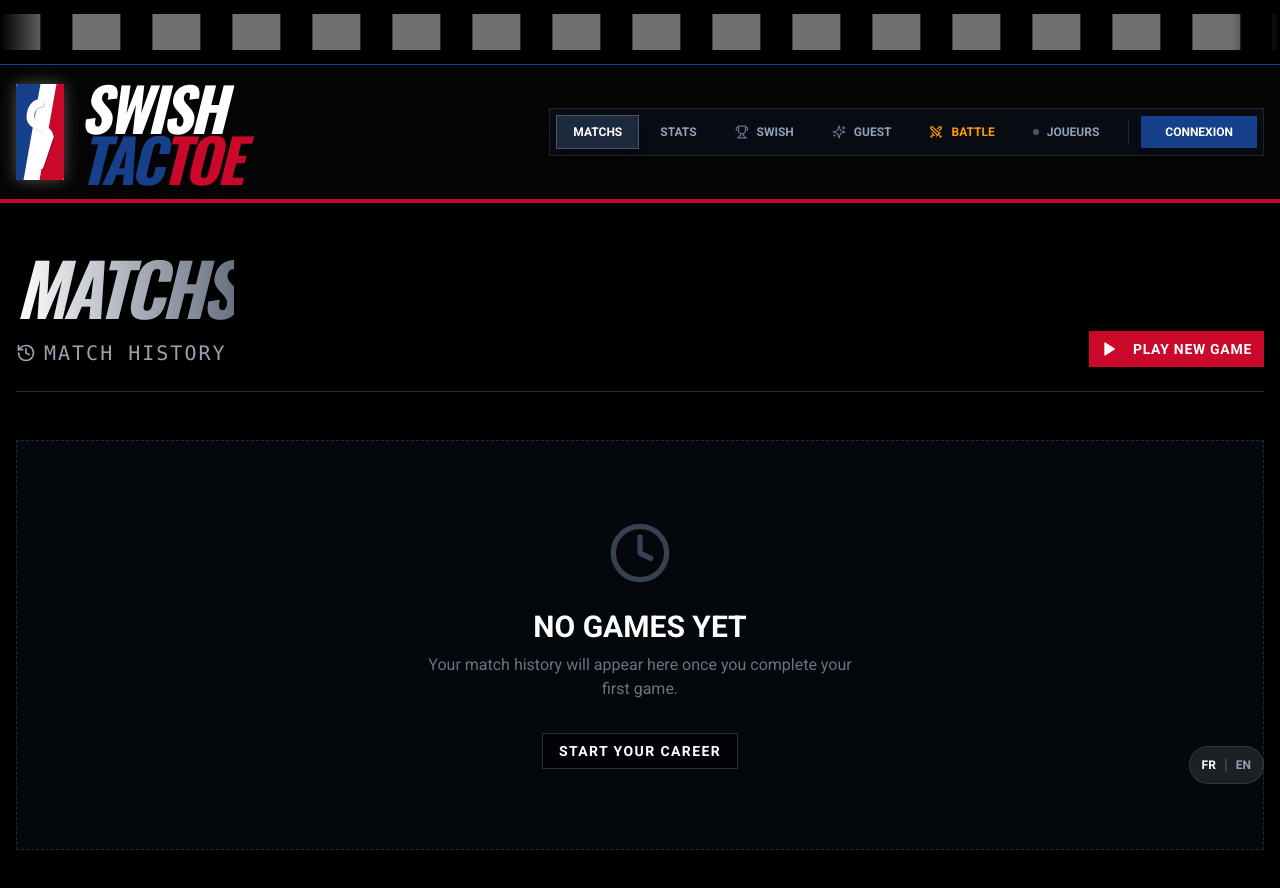
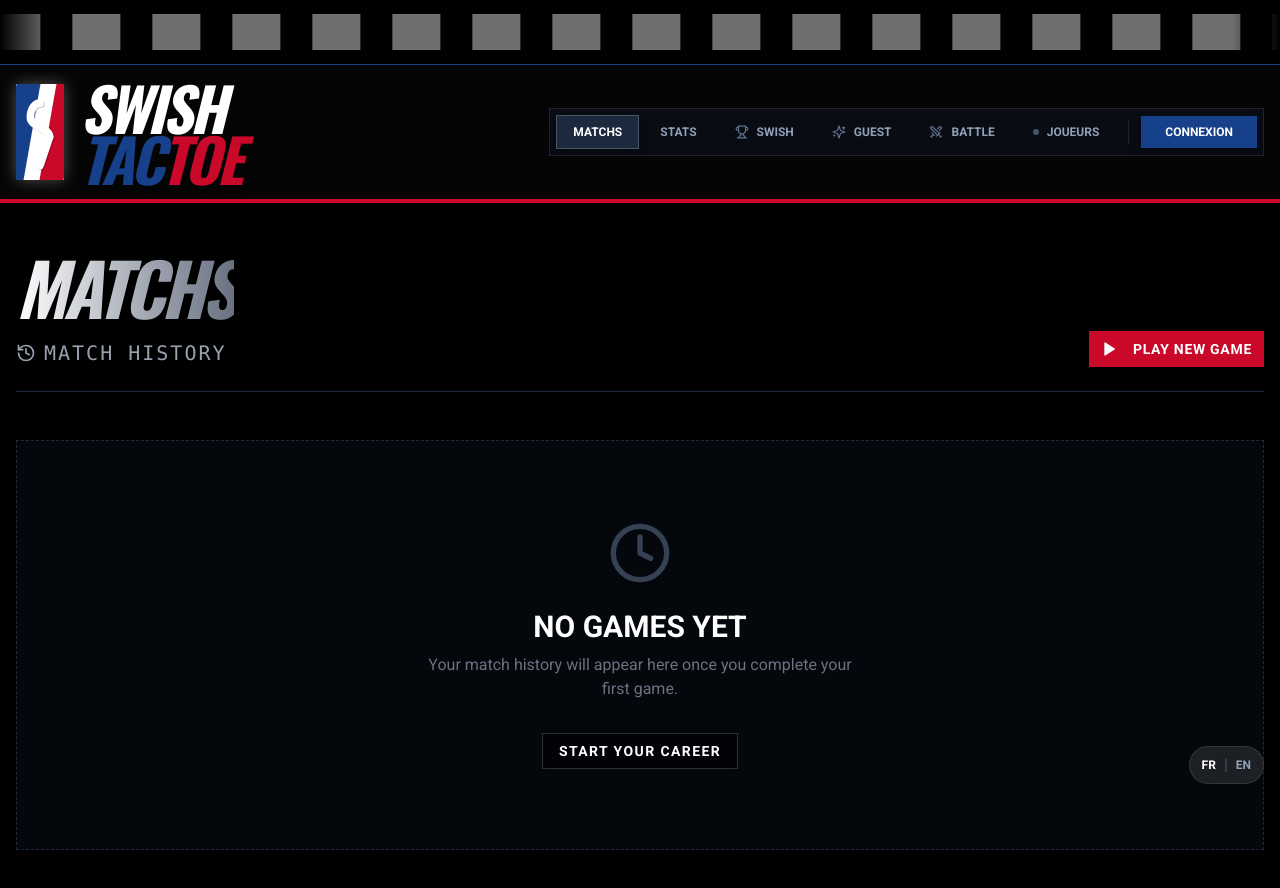
Before and after one commit to binksterrel/swish-tac-toe, a Next.js app: page /games in a window 1280 px wide. Shown: the top 888 px of the page. Built offline with nearby package versions, Linux system fonts and the light colour scheme; grey boxes are pictures that could not be loaded.

Commit message:
style: remove header from 404 and fix battle link colors

```diff
--- a/app/not-found.tsx
+++ b/app/not-found.tsx
@@ -10,9 +10,6 @@ export default function NotFound() {
 
   return (
     <div className="flex flex-col min-h-screen bg-[#050505] text-white font-sans selection:bg-nba-red selection:text-white overflow-hidden">
-      <NBATicker />
-      <Header />
-
       <div className="flex-1 flex flex-col items-center justify-center px-4">
 
       {/* Background Elements */}
--- a/components/layout/header.tsx
+++ b/components/layout/header.tsx
@@ -91,9 +91,9 @@ export function Header() {
                     "px-4 py-2 text-xs font-bold uppercase transition-all rounded-md border flex items-center gap-2",
                     pathname.startsWith('/battle')
                     ? "text-white bg-slate-800 border-amber-500 shadow-[0_0_15px_rgba(245,158,11,0.2)]"
-                    : "text-amber-500 border-transparent hover:bg-amber-500/10"
+                    : "text-slate-400 border-transparent hover:text-white hover:bg-white/5"
                 )}>
-                    <Swords className={cn("w-3.5 h-3.5", pathname.startsWith('/battle') && "animate-pulse")} />
+                    <Swords className={cn("w-3.5 h-3.5", pathname.startsWith('/battle') ? "text-amber-500 animate-pulse" : "text-slate-500")} />
                     {t('battle.title')}
                 </Link>
 
```
